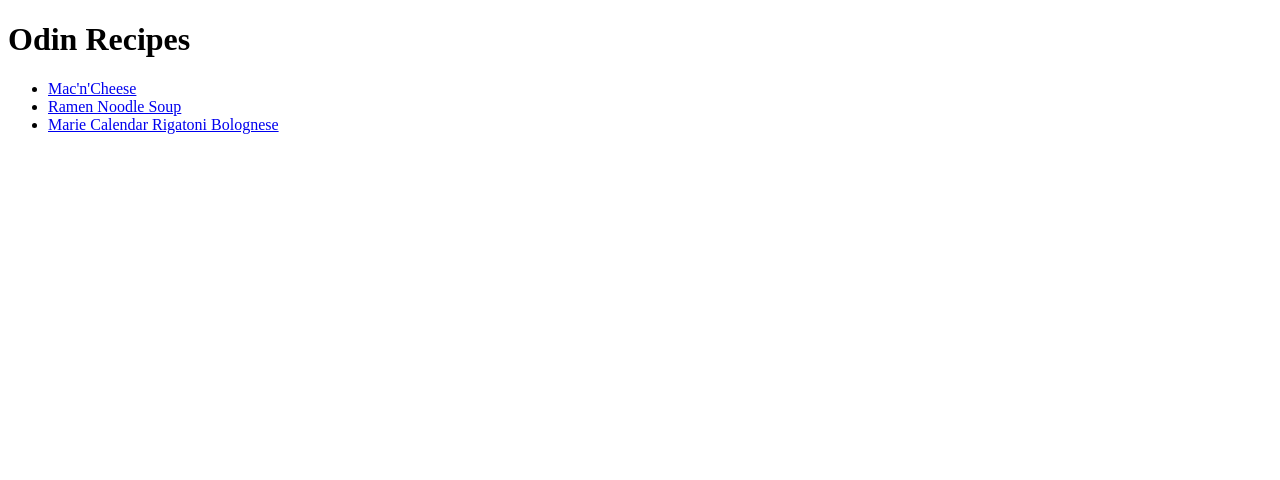
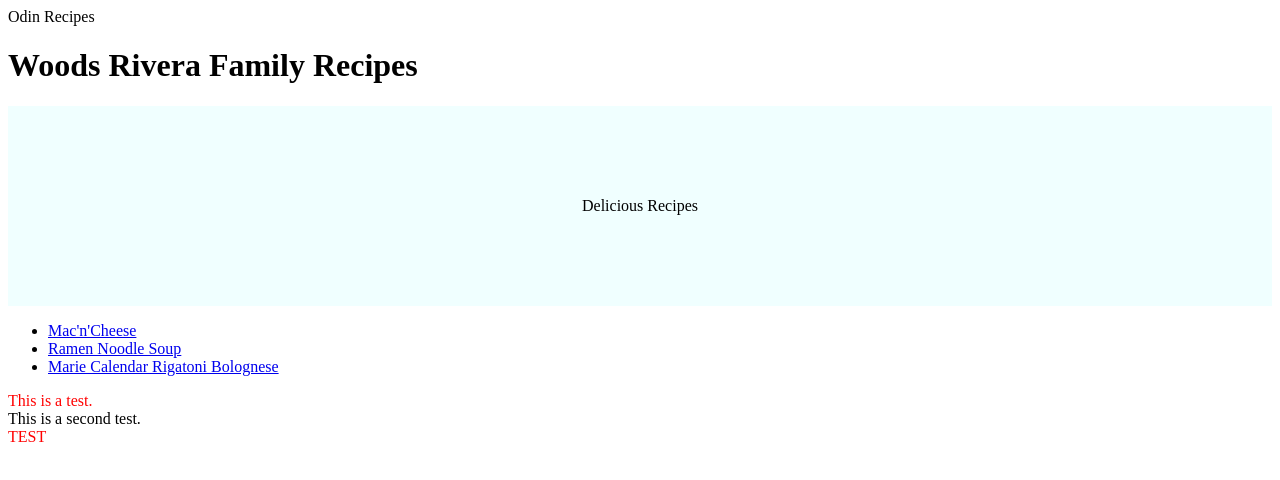
Before and after one commit to jevanwoods/odin_recipes, a plain HTML site: page index.html in a window 1280 px wide. Drawn offline with Linux system fonts and the light colour scheme.

Commit message:
Updated HTML elements and adding styles.

```diff
--- a/index.html
+++ b/index.html
@@ -3,14 +3,39 @@
 <html lang="en">
     <head>
         <meta charset="UTF-8">
+        <link rel="stylesheet" href="styles.css"
         <title>Odin Recipes</title>
     </head>
     <body>
-        <h1>Odin Recipes</h1>
+        <header>
+            <h1>Woods Rivera Family Recipes</h1>
+        </header>
+        <div class="topBar">
+            <p class="headline">Delicious Recipes</p>
+        </div>
         <ul>
             <li><a href="./recipes/macncheese.html">Mac'n'Cheese</a></li>
             <li><a href="./recipes/ramen.html">Ramen Noodle Soup</a></li>
             <li><a href="./recipes/tvdinner.html">Marie Calendar Rigatoni Bolognese</a></li>
         </ul>
+        <div class="one">
+            <div class="two">
+                <div class="three">
+                    <div class="four">
+                        This is a test.
+                    </div>
+                </div>
+            </div>
+        </div>
+        <div class="three">
+            <div class="two">
+                <div class="one">
+                    <div class="four">
+                        This is a second test.
+                    </div>
+                </div>
+            </div>
+        </div>
+        <div class="test">TEST</div>
     </body>
 </html>
--- /dev/null
+++ b/styles.css
@@ -0,0 +1,16 @@
+.topBar {
+    width: vl;
+    height: 200px;
+    background-color: azure;
+    display: flex;
+    justify-content: center;
+    align-items: center;
+}
+
+.one .two .three .four {
+    color: red;
+}
+
+.test {
+    color: red;
+}
```
